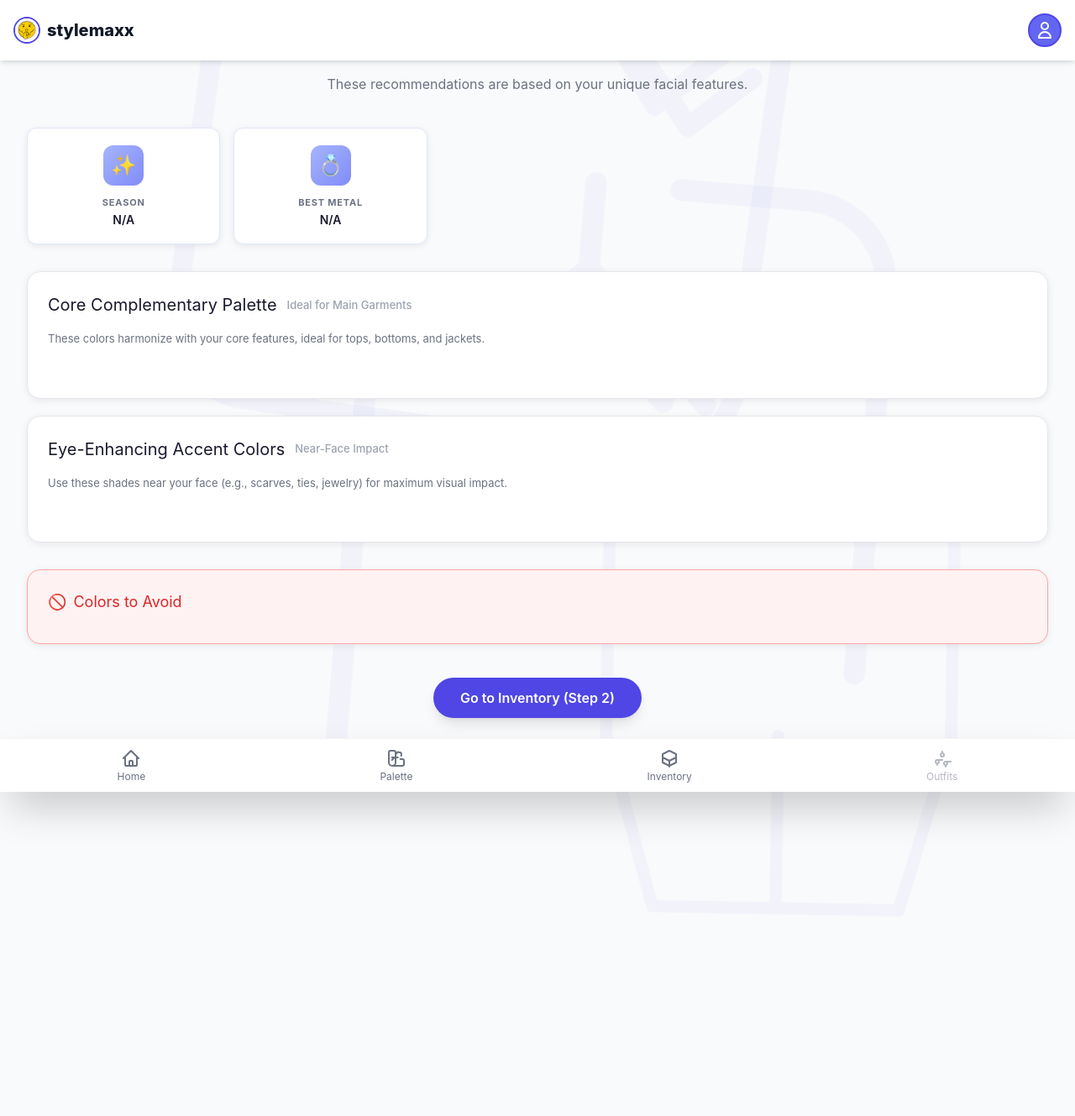
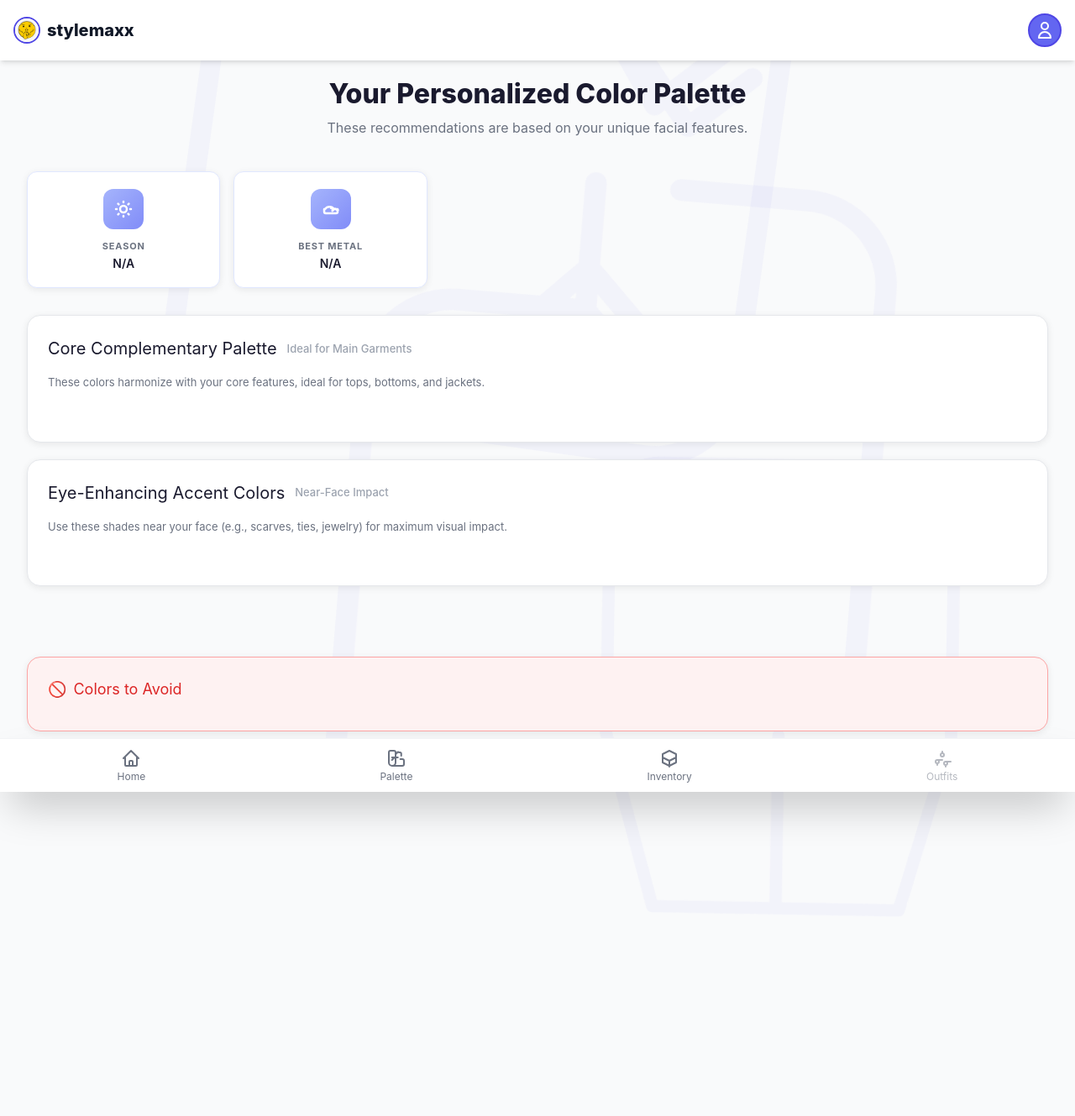
Before and after one commit to Abhijith-utla/Stylemaxx, a Flask app: page / in a window 1280 px wide, after a click on "Palette"; the page is wider, and only the part inside the window is pictured. Shown: that part at 84% size. Run offline with Flask 3, Linux system fonts and the light colour scheme; the visitor is signed in with stand-in values (Sample User, id 1); some libraries are stand-ins or nearby versions.

Commit message:
not there yettt

```diff
--- a/templates/index.html
+++ b/templates/index.html
@@ -107,7 +107,12 @@
 
         /* --- DASHBOARD TEMPLATE CSS (CLEANUP & REFINEMENT) --- */
         .container { max-width: 1200px; margin: 0 auto; }
-        .header { text-align: center; margin-bottom: 40px; }
+        /* MODIFIED: Centered Header */
+        .header {
+            text-align: center;
+            margin-bottom: 40px;
+            padding-top: 60px;
+        }
         .header h1 { font-size: 32px; color: #1a1a2e; margin-bottom: 8px; }
         .header p { color: #6b7280; font-size: 16px; }
 
@@ -136,18 +141,25 @@
             border: 1px solid #9A9CFF; /* Slightly highlighted border on hover */
         }
 
+        /* MODIFIED: Minimalist Attribute Icon Style */
         .attribute-icon {
             width: 48px;
             height: 48px;
             margin: 0 auto 12px;
-            /* Use softer gradient background */
-            background: linear-gradient(135deg, #A5B4FC 0%, #818CF8 100%); /* Light/Medium Blue */
+            /* Minimalist color scheme from screenshot: Soft purple/blue background */
+            background: linear-gradient(135deg, #A5B4FC 0%, #818CF8 100%);
             border-radius: 12px;
             display: flex;
             align-items: center;
             justify-content: center;
             font-size: 24px;
             color: white; /* Icon color contrast */
+        }
+        /* New style for the icon SVG/Emoji inside the div */
+        .attribute-icon svg {
+             width: 24px;
+             height: 24px;
+             stroke-width: 2.5; /* Slightly bolder stroke for visibility */
         }
 
         .attribute-card h3 {
@@ -196,13 +208,13 @@
         }
 
         .color-circles {
-            /* MODIFIED: Center the swatches and space them equally */
+            /* MODIFIED: Center the swatches and space them equally (big circles, evenly spaced) */
             display: flex;
             justify-content: center; /* Center horizontally */
             align-items: center;
             flex-wrap: wrap;
             padding: 10px 0; /* Add vertical padding */
-            gap: 16px; /* Use gap for spacing between items */
+            gap: 16px; /* Use gap for spacing between items (ensures even spacing) */
         }
 
         /* Avoid Section (Refined Style) */
@@ -361,28 +373,33 @@
             </div>
         </section>
 
-        <section id="page-color-palette-dashboard" class="page hidden h-full p-4 sm:p-8 pt-20 transition-opacity duration-500 overflow-y-auto">
+        <section id="page-color-palette-dashboard" class="page hidden h-full p-4 sm:p-8 transition-opacity duration-500 overflow-y-auto">
             <div class="container">
                 <div class="header">
-                    <h1>Your Personalized Color Palette</h1>
+                    <h1 class="text-4xl font-extrabold text-secondary mb-2">Your Personalized Color Palette</h1>
                     <p>These recommendations are based on your unique facial features.</p>
                 </div>
 
                 <div class="attributes-grid" style="grid-template-columns: repeat(5, 1fr);">
+
                     <div class="attribute-card">
-                        <div class="attribute-icon">✨</div>
+                        <div class="attribute-icon">
+                            <svg class="text-white" fill="none" stroke="currentColor" viewBox="0 0 24 24" xmlns="http://www.w3.org/2000/svg"><path stroke-linecap="round" stroke-linejoin="round" d="M12 3v1m0 16v1m9-9h-1M4 12H3m15.364 6.364l-.707-.707M6.343 6.343l-.707-.707m12.728 0l-.707.707M6.343 17.657l-.707.707M16 12a4 4 0 11-8 0 4 4 0 018 0z"></path></svg>
+                        </div>
                         <h3>Season</h3>
                         <p id="circle-season">N/A</p>
                     </div>
 
                     <div class="attribute-card">
-                        <div class="attribute-icon">💍</div>
+                        <div class="attribute-icon">
+                            <svg class="text-white" fill="none" stroke="currentColor" viewBox="0 0 24 24" xmlns="http://www.w3.org/2000/svg"><path stroke-linecap="round" stroke-linejoin="round" d="M20 12v3a2 2 0 01-2 2H6a2 2 0 01-2-2v-3m16 0h-2.285m-1.92 0a6.5 6.5 0 00-10.79 0m10.79 0l-2.062 2.062M18 12l2.062 2.062m-2.062-2.062L12 10.797m8.47 2.403a4.5 4.5 0 00-6.702 0"></path></svg>
+                        </div>
                         <h3>Best Metal</h3>
                         <p id="circle-metal">N/A</p>
                     </div>
 
                     <div id="features-detail" style="display: contents;">
-                        </div>
+                    </div>
                 </div>
 
                 <div class="palette-section">
@@ -405,6 +422,8 @@
                         </div>
                 </div>
 
+                <div class="h-8 clear-both"></div>
+
                 <div class="avoid-section">
                     <h2>
                         <span>🚫</span>
@@ -414,10 +433,6 @@
                 </div>
 
                 <div class="mt-10 text-center">
-                    <button onclick="showPage('page-inventory-catalog')" class="px-8 py-3 bg-primary text-white font-semibold rounded-full shadow-lg hover:bg-indigo-700 transition-colors duration-200">
-                        Go to Inventory (Step 2)
-                    </button>
-                </div>
             </div>
         </section>
         <section id="page-inventory-catalog" class="page hidden h-full p-4 sm:p-8 pt-20 transition-opacity duration-500 overflow-y-auto">
@@ -1264,6 +1279,26 @@
 
         // --- Color Palette Dashboard Logic (MODIFIED) ---
 
+        // NEW: SVG icons for the minimalist look
+        const iconMap = {
+            'season': `
+                <svg class="text-white" fill="none" stroke="currentColor" viewBox="0 0 24 24" xmlns="http://www.w3.org/2000/svg"><path stroke-linecap="round" stroke-linejoin="round" d="M12 3v1m0 16v1m9-9h-1M4 12H3m15.364 6.364l-.707-.707M6.343 6.343l-.707-.707m12.728 0l-.707.707M6.343 17.657l-.707.707M16 12a4 4 0 11-8 0 4 4 0 018 0z"></path></svg>
+            `,
+            'metal': `
+                <svg class="text-white" fill="none" stroke="currentColor" viewBox="0 0 24 24" xmlns="http://www.w3.org/2000/svg"><path stroke-linecap="round" stroke-linejoin="round" d="M20 12v3a2 2 0 01-2 2H6a2 2 0 01-2-2v-3m16 0h-2.285m-1.92 0a6.5 6.5 0 00-10.79 0m10.79 0l-2.062 2.062M18 12l2.062 2.062m-2.062-2.062L12 10.797m8.47 2.403a4.5 4.5 0 00-6.702 0"></path></svg>
+            `,
+            'skin_tone': `
+                <svg class="text-white" fill="none" stroke="currentColor" viewBox="0 0 24 24" xmlns="http://www.w3.org/2000/svg"><path stroke-linecap="round" stroke-linejoin="round" d="M16 7a4 4 0 11-8 0 4 4 0 018 0zM12 14a7 7 0 00-7 7h14a7 7 0 00-7-7z"></path></svg>
+            `,
+            'hair_color': `
+                <svg class="text-white" fill="none" stroke="currentColor" viewBox="0 0 24 24" xmlns="http://www.w3.org/2000/svg"><path stroke-linecap="round" stroke-linejoin="round" d="M11.05 15.65v-4m-3.5 4v-4m7 4v-4m3.5 4v-4M4 19a2 2 0 012-2h12a2 2 0 012 2M16 5l-2-2-2 2-2-2-2 2-2-2-2 2"></path></svg>
+            `,
+            'eye_color': `
+                <svg class="text-white" fill="none" stroke="currentColor" viewBox="0 0 24 24" xmlns="http://www.w3.org/2000/svg"><path stroke-linecap="round" stroke-linejoin="round" d="M15 12a3 3 0 11-6 0 3 3 0 016 0z"></path><path stroke-linecap="round" stroke-linejoin="round" d="M2.458 12C3.732 7.943 7.523 5 12 5c4.477 0 8.268 2.943 9.542 7-1.274 4.057-5.065 7-9.542 7-4.477 0-8.268-2.943-9.542-7z"></path></svg>
+            `
+        };
+
+
         function populateColorPaletteDashboard(results) {
             if (!results) return;
 
@@ -1274,6 +1309,9 @@
             const avoidList = document.getElementById('avoid-colors-list');
             const circleSeason = document.getElementById('circle-season');
             const circleMetal = document.getElementById('circle-metal');
+            const seasonCardIcon = document.querySelector('#page-color-palette-dashboard .attributes-grid > .attribute-card:nth-child(1) .attribute-icon');
+            const metalCardIcon = document.querySelector('#page-color-palette-dashboard .attributes-grid > .attribute-card:nth-child(2) .attribute-icon');
+
 
             // Clear previous content
             featuresDetailDiv.innerHTML = '';
@@ -1285,12 +1323,15 @@
             circleSeason.textContent = results.color_palette.season || 'N/A';
             circleMetal.textContent = results.color_palette.best_metals ? results.color_palette.best_metals.join(', ') : 'N/A';
 
+            // Inject new SVG icons
+            if (seasonCardIcon) seasonCardIcon.innerHTML = iconMap.season;
+            if (metalCardIcon) metalCardIcon.innerHTML = iconMap.metal;
+
             // --- 2. Populate Detailed Features List (Injecting new attribute-card style) ---
             const featureMap = {
-                // Icons from the template: Changed to abstract/professional Emojis
-                'skin_tone': { label: 'Skin Tone', icon: '👤' },
-                'hair_color': { label: 'Hair Color', icon: '💇' },
-                'eye_color': { label: 'Eye Color', icon: '👁️' },
+                'skin_tone': { label: 'Skin Tone', key: 'skin_tone' },
+                'hair_color': { label: 'Hair Color', key: 'hair_color' },
+                'eye_color': { label: 'Eye Color', key: 'eye_color' },
             };
 
             // Use an array to store the generated card HTML
@@ -1302,7 +1343,7 @@
                     // IMPORTANT: We use the classes from the new CSS template
                     featureCardsHtml += `
                         <div class="attribute-card">
-                            <div class="attribute-icon">${feature.icon}</div>
+                            <div class="attribute-icon">${iconMap[feature.key]}</div>
                             <h3>${feature.label}</h3>
                             <p>${results.features[key]}</p>
                         </div>
```
